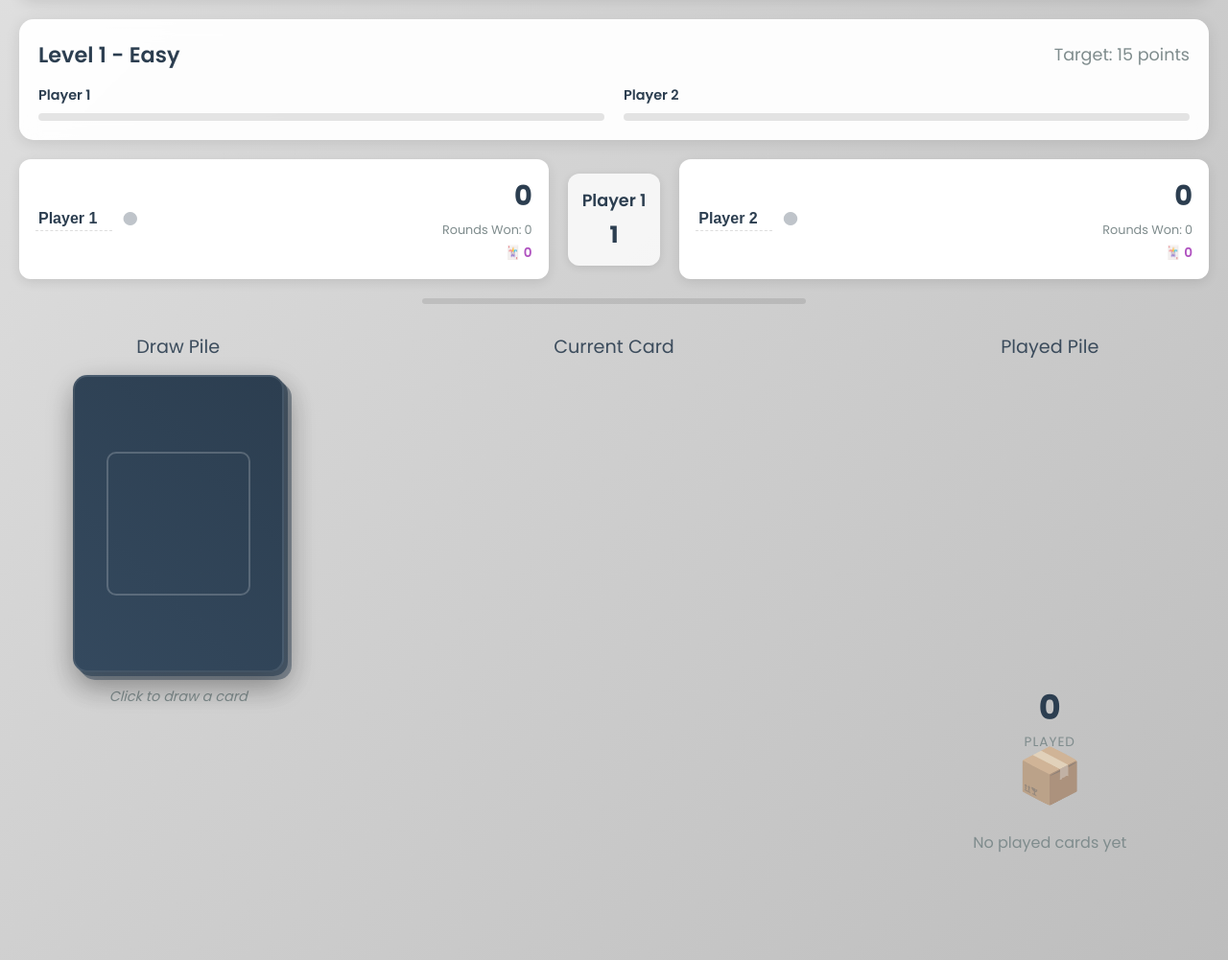
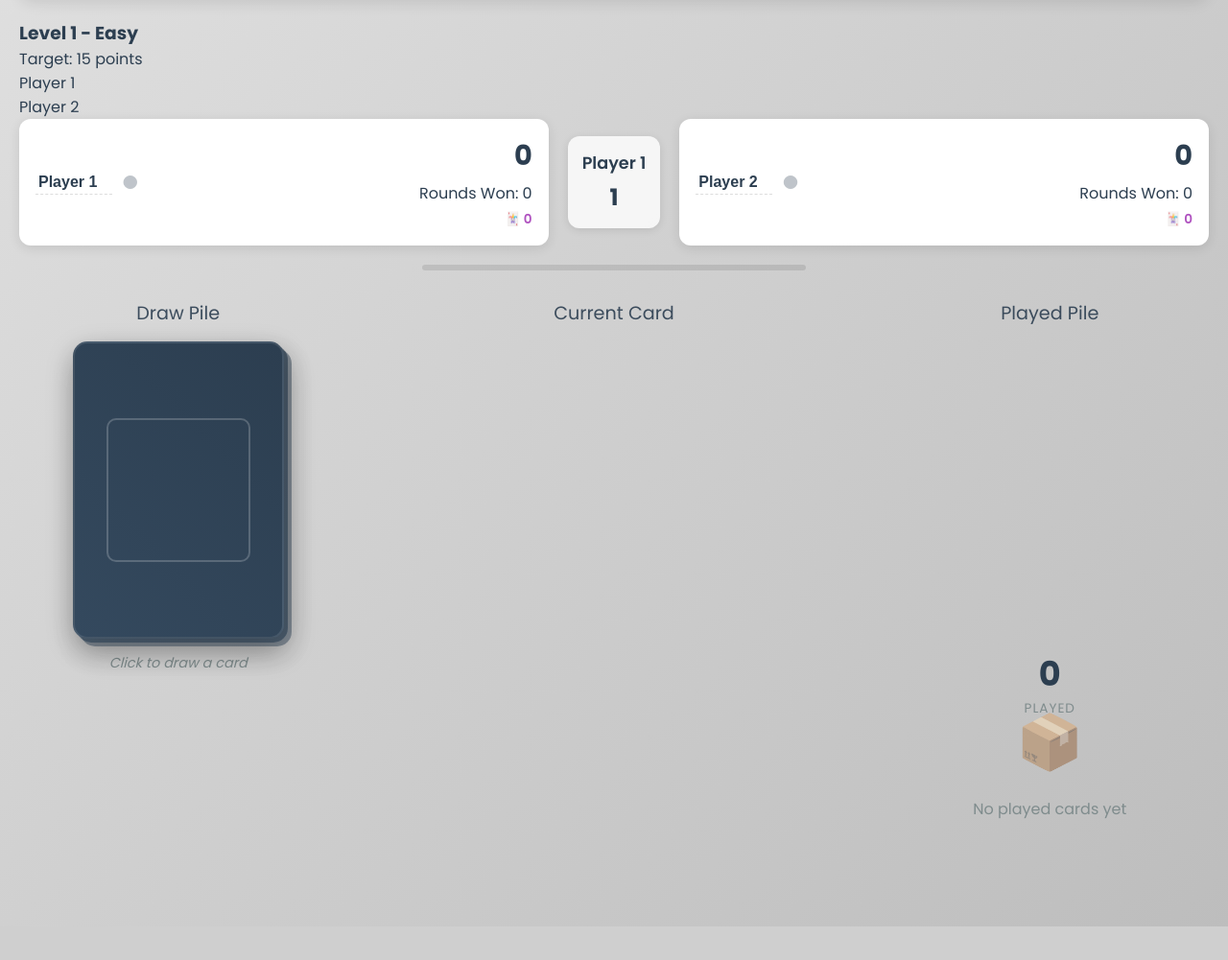
Before and after one commit to linuxdistro14/DevilsAdvocate, a Flask app: page / in a window 1280 px wide. Shown: the part 103-1104 px from the top of the page at 96% size. After the commit the page ends 1069 px from the top, so only its background shows below. Run offline with Flask 3, Linux system fonts and the light colour scheme.

Commit message:
Update style.css

```diff
--- a/static/css/style.css
+++ b/static/css/style.css
@@ -21,9 +21,6 @@
     --player-1-color: #3498db;
     --player-2-color: #e74c3c;
     --wildcard-color: #9C27B0;
-    --level-1-color: #2ecc71;
-    --level-2-color: #f39c12;
-    --level-3-color: #e74c3c;
 }
 
 body {
@@ -171,69 +168,6 @@ body {
     width: 44px;
 }
 
-/* Level Information Section */
-.level-info {
-    background: rgba(255, 255, 255, 0.95);
-    border-radius: var(--border-radius);
-    padding: 20px;
-    margin-bottom: 20px;
-    box-shadow: 0 3px 15px rgba(0, 0, 0, 0.1);
-    backdrop-filter: blur(10px);
-}
-
-.level-header {
-    display: flex;
-    justify-content: space-between;
-    align-items: center;
-    margin-bottom: 15px;
-}
-
-.level-header h3 {
-    font-size: 1.4em;
-    font-weight: 600;
-    color: var(--text-primary);
-    margin: 0;
-}
-
-.target-score {
-    font-size: 1.1em;
-    color: var(--text-secondary);
-    font-weight: 500;
-}
-
-.progress-bars {
-    display: grid;
-    grid-template-columns: 1fr 1fr;
-    gap: 20px;
-}
-
-.player-progress {
-    display: flex;
-    flex-direction: column;
-    gap: 8px;
-}
-
-.player-progress-label {
-    font-size: 0.9em;
-    font-weight: 600;
-    color: var(--text-primary);
-}
-
-.progress-bar-small {
-    height: 8px;
-    background: rgba(0, 0, 0, 0.1);
-    border-radius: 4px;
-    overflow: hidden;
-}
-
-.progress-fill-small {
-    height: 100%;
-    background: linear-gradient(90deg, var(--level-1-color), var(--success-color));
-    border-radius: 4px;
-    width: 0%;
-    transition: width 0.5s ease;
-}
-
 /* Compact Players Section */
 .players-section-compact {
     display: grid;
@@ -326,18 +260,6 @@ body {
     font-size: 1.8em;
     font-weight: 700;
     color: var(--text-primary);
-}
-
-.player-rounds-compact {
-    font-size: 0.8em;
-    color: var(--text-secondary);
-    font-weight: 500;
-}
-
-.rounds-label {
-    display: flex;
-    align-items: center;
-    gap: 3px;
 }
 
 .player-wildcards-compact {
```
Also changed, not shown: other parts of static/css/style.css (+0 -38 lines).
